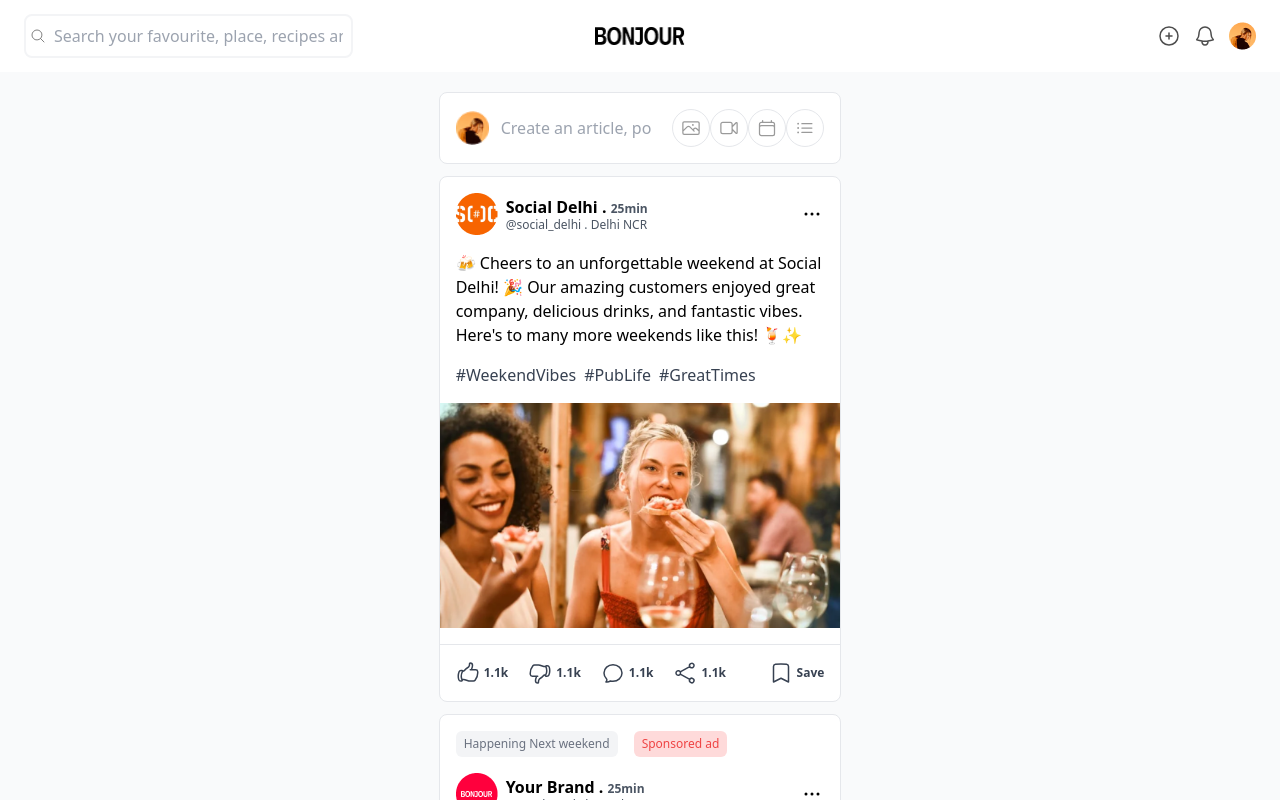
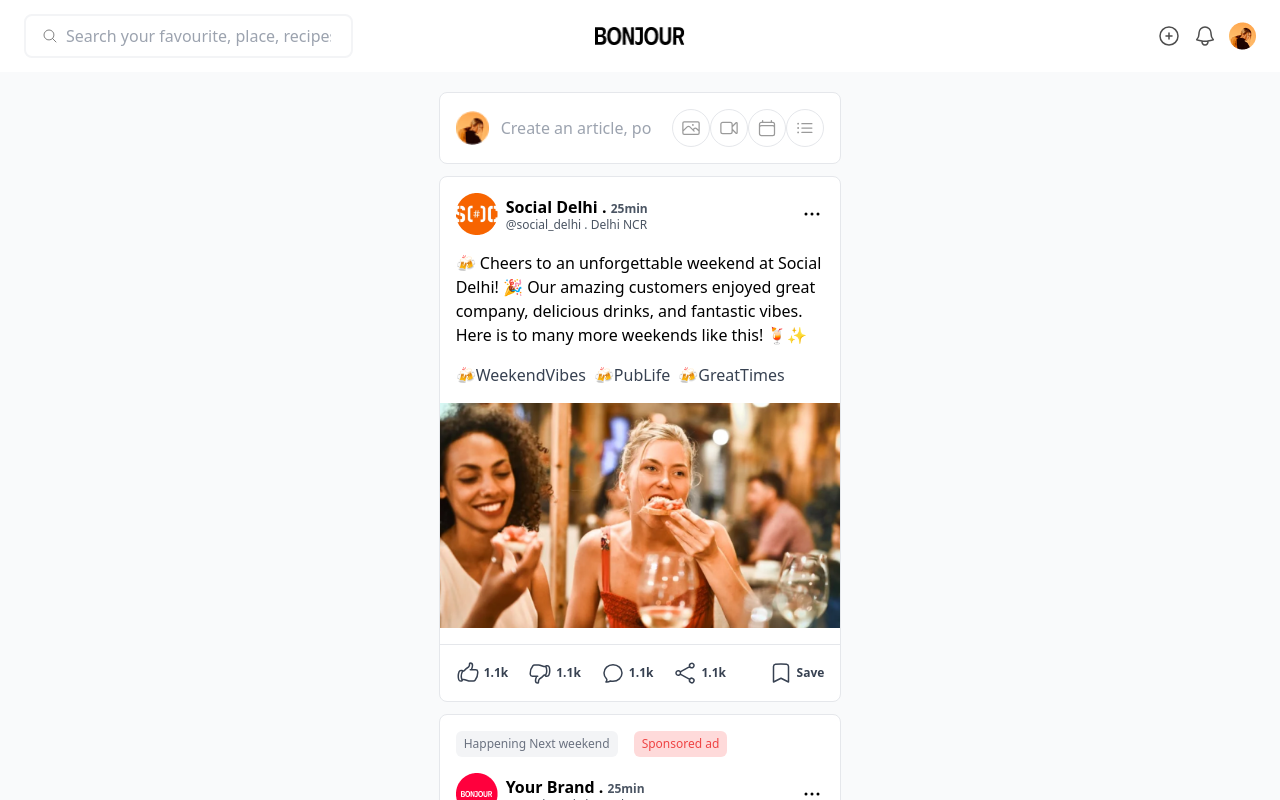
Before and after one commit to mildlycoder/bonjour-feed, a Next.js app: page / in a window 1280 px wide. Shown: the top 800 px of the page. Built offline with nearby package versions, Linux system fonts and the light colour scheme.

Commit message:
build fixes

```diff
--- a/src/app/components/layout-component/Header.jsx
+++ b/src/app/components/layout-component/Header.jsx
@@ -4,7 +4,7 @@ export default function Header() {
   return (
     <div className="px-6 py-[14px] grid grid-cols-3">
       {/*search box*/}
-      <div className="flex flex-row rounded-lg items-center border-2 p-1 w-[80%] gap-1 border-gray-100">
+      <div className="flex flex-row rounded-lg items-center border-2 p-1 px-4 w-[80%] gap-1 border-gray-100">
         <div className="">
           <svg
             xmlns="http://www.w3.org/2000/svg"
--- a/src/app/components/post-components/PostCard.jsx
+++ b/src/app/components/post-components/PostCard.jsx
@@ -42,13 +42,13 @@ const PostCard = () => {
         <div>
           🍻 Cheers to an unforgettable weekend at Social Delhi! 🎉 Our amazing
           customers enjoyed great company, delicious drinks, and fantastic
-          vibes. Here's to many more weekends like this! 🍹✨
+          vibes. Here is to many more weekends like this! 🍹✨
         </div>
 
         <div className="flex gap-2 text-gray-700">
-          <p>#WeekendVibes</p>
-          <p>#PubLife</p>
-          <p>#GreatTimes</p>
+          <p>🍻WeekendVibes</p>
+          <p>🍻PubLife</p>
+          <p>🍻GreatTimes</p>
         </div>
       </div>
       {/*image*/}
```
